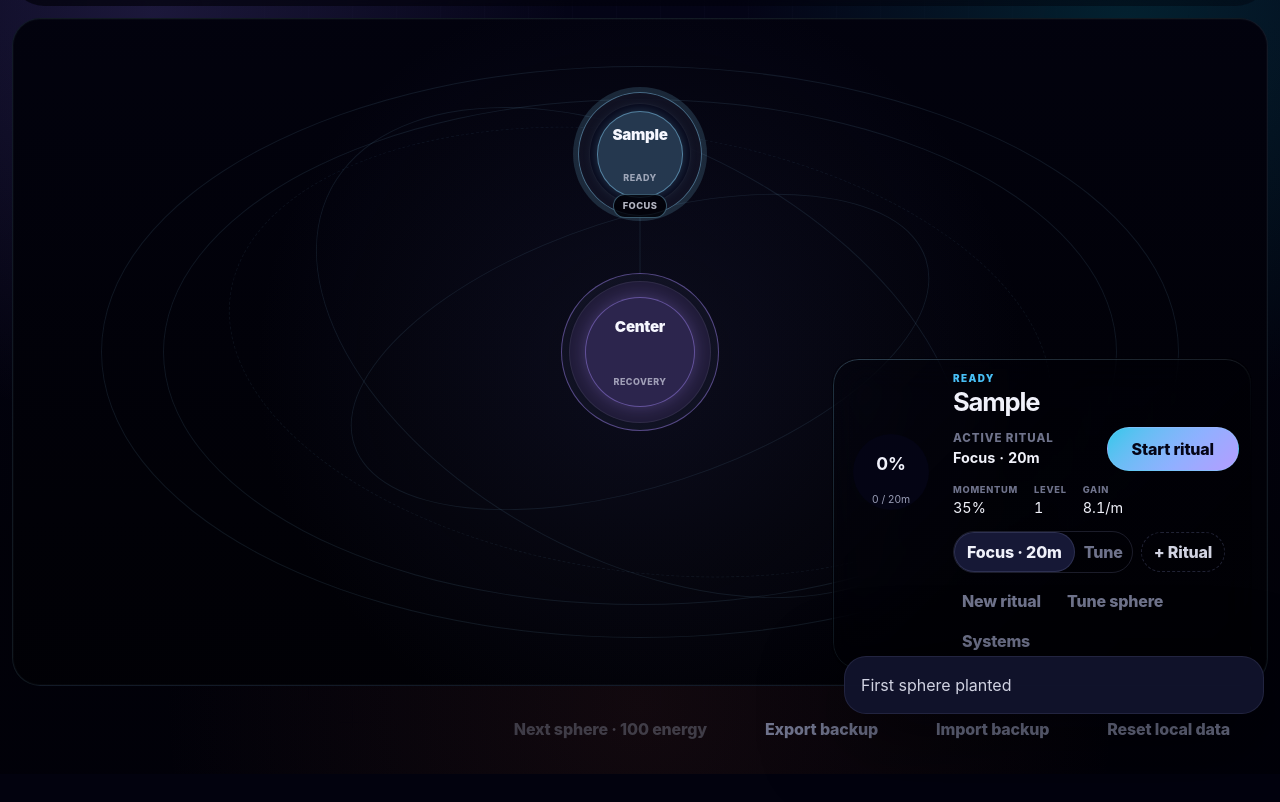
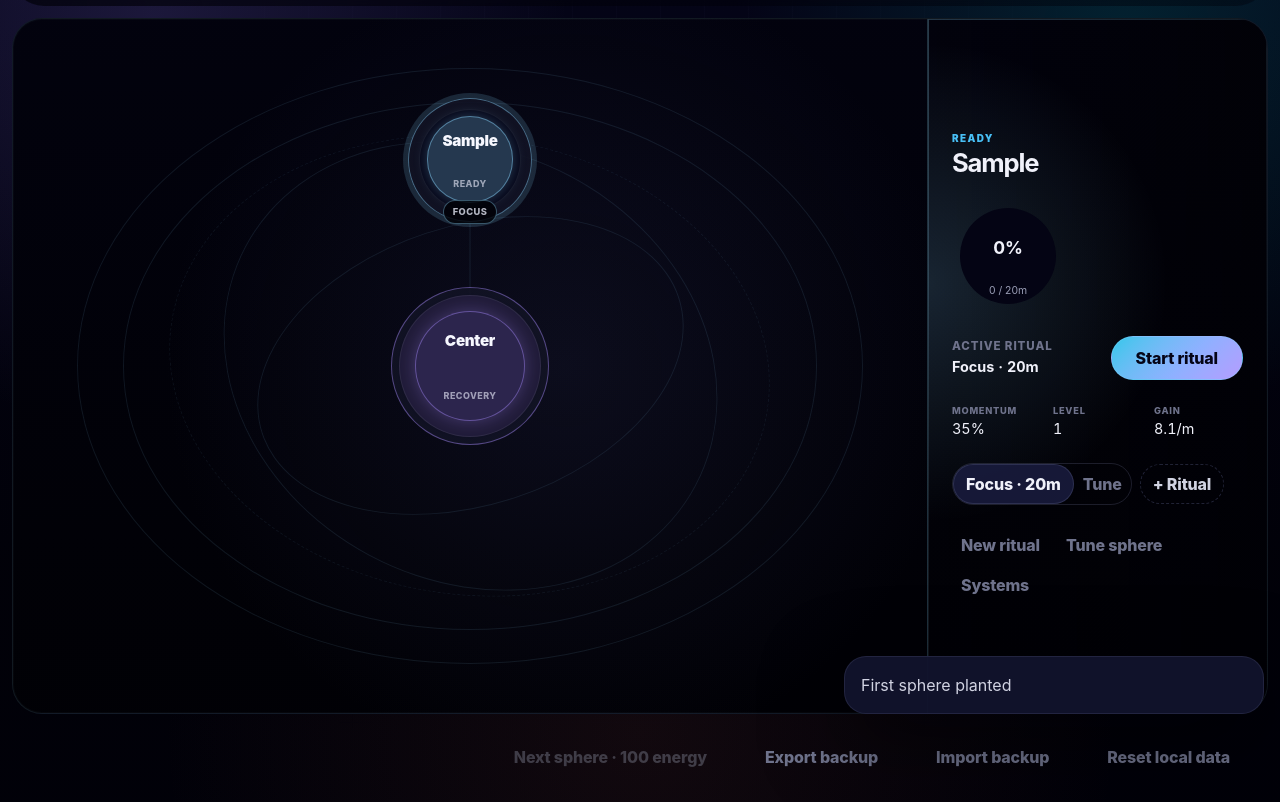
Before and after one commit to wvanderen/snowball, a website built with Vite: page index.html in a window 1280 px wide. Both pictures are taken after typing "Sample" into the empty fields and a click on the button "Create sphere". Shown: the part 70-872 px from the top of the page. Before the commit the page ends 844 px from the top, so only its background shows below. Built offline with nearby package versions, Linux system fonts and the light colour scheme.

Commit message:
rework: layout

```diff
--- a/src/style.css
+++ b/src/style.css
@@ -1128,18 +1128,26 @@ input[type="color"] {
 }
 
 .home-grid {
-  position: relative;
-  display: block;
+  display: grid;
+  grid-template-columns: minmax(0, 1fr) minmax(340px, 0.35fr);
+  gap: 0;
+  align-items: stretch;
+  min-height: calc(100svh - 104px);
+  overflow: hidden;
+  border: 1px solid oklch(78% 0.08 235 / 0.12);
+  border-radius: 30px;
+  background:
+    radial-gradient(circle at 44% 50%, oklch(35% 0.08 278 / 0.22), transparent 25rem),
+    linear-gradient(180deg, oklch(10% 0.034 278), oklch(7% 0.026 278));
+  box-shadow: inset 0 0 0 1px oklch(90% 0.02 278 / 0.025);
 }
 
 .sigil-stage {
-  min-height: calc(100svh - 92px);
-  border-color: oklch(70% 0.08 278 / 0.18);
-  border-radius: 34px;
-  background:
-    radial-gradient(circle at 50% 52%, oklch(35% 0.08 278 / 0.22), transparent 24rem),
-    linear-gradient(180deg, oklch(10% 0.034 278), oklch(7% 0.026 278));
-  box-shadow: inset 0 0 0 1px oklch(90% 0.02 278 / 0.025);
+  min-height: inherit;
+  border: 0;
+  border-radius: 0;
+  background: transparent;
+  box-shadow: none;
 }
 
 .sigil-stage::before,
@@ -1217,27 +1225,33 @@ input[type="color"] {
 }
 
 .focus-panel {
-  position: absolute;
-  right: var(--space-4);
-  bottom: var(--space-4);
+  position: relative;
   z-index: 8;
-  width: min(420px, calc(100% - var(--space-6)));
-  grid-template-columns: auto 1fr;
-  align-items: center;
-  gap: var(--space-3) var(--space-4);
-  border: 1px solid color-mix(in srgb, var(--sphere-color), transparent 76%);
-  border-radius: 26px;
-  padding: var(--space-3);
-  background: oklch(9% 0.032 278 / 0.72);
+  width: auto;
+  grid-template-columns: minmax(0, 1fr);
+  align-content: center;
+  align-items: start;
+  gap: var(--space-5);
+  border: 0;
+  border-left: 1px solid color-mix(in srgb, var(--sphere-color), transparent 78%);
+  border-radius: 0;
+  padding: clamp(var(--space-5), 4vw, var(--space-7)) var(--space-5);
+  background:
+    radial-gradient(
+      circle at 0 38%,
+      color-mix(in srgb, var(--sphere-color), transparent 84%),
+      transparent 15rem
+    ),
+    linear-gradient(90deg, oklch(7% 0.026 278 / 0.18), oklch(7% 0.026 278 / 0.72));
   box-shadow: none;
-  backdrop-filter: blur(18px);
+  backdrop-filter: none;
 }
 
 .focus-heading,
 .start-cluster,
 .ritual-hotbar,
 .panel-actions {
-  grid-column: 2;
+  grid-column: 1;
 }
 
 .focus-panel .kicker {
@@ -1249,9 +1263,9 @@ input[type="color"] {
 }
 
 .progress-lens {
-  grid-row: 1 / span 4;
-  width: 92px;
-  height: 92px;
+  grid-row: auto;
+  width: 112px;
+  height: 112px;
 }
 
 .progress-lens::before {
@@ -1274,9 +1288,11 @@ input[type="color"] {
 }
 
 .focus-stats {
-  grid-column: 2;
-  display: flex;
-  gap: var(--space-4);
+  grid-column: 1;
+  display: grid;
+  grid-template-columns: repeat(3, minmax(0, 1fr));
+  gap: var(--space-3);
+  width: 100%;
 }
 
 .focus-stats div {
@@ -1350,12 +1366,15 @@ input[type="color"] {
     padding: 0;
   }
 
+  .home-grid {
+    grid-template-columns: 1fr;
+    min-height: 0;
+  }
+
   .focus-panel {
-    position: relative;
-    right: auto;
-    bottom: auto;
-    width: 100%;
-    margin-top: var(--space-3);
+    border-left: 0;
+    border-top: 1px solid color-mix(in srgb, var(--sphere-color), transparent 78%);
+    padding: var(--space-4);
   }
 
   .sigil-stage {
@@ -1370,14 +1389,20 @@ input[type="color"] {
 }
 
 .sigil-stage {
-  border-radius: 28px;
-  border-color: oklch(78% 0.08 235 / 0.12);
+  border-radius: 0;
+  border-color: transparent;
 }
 
 .focus-panel {
-  border-color: transparent;
-  background: linear-gradient(135deg, oklch(7% 0.026 278 / 0.18), oklch(7% 0.026 278 / 0.72));
-  box-shadow: inset 0 1px 0 oklch(90% 0.02 278 / 0.08);
+  border-color: color-mix(in srgb, var(--sphere-color), transparent 78%);
+  background:
+    radial-gradient(
+      circle at 0 38%,
+      color-mix(in srgb, var(--sphere-color), transparent 84%),
+      transparent 15rem
+    ),
+    linear-gradient(90deg, oklch(7% 0.026 278 / 0.18), oklch(7% 0.026 278 / 0.72));
+  box-shadow: inset 1px 0 0 oklch(90% 0.02 278 / 0.06);
 }
 
 .focus-panel::before {
```
